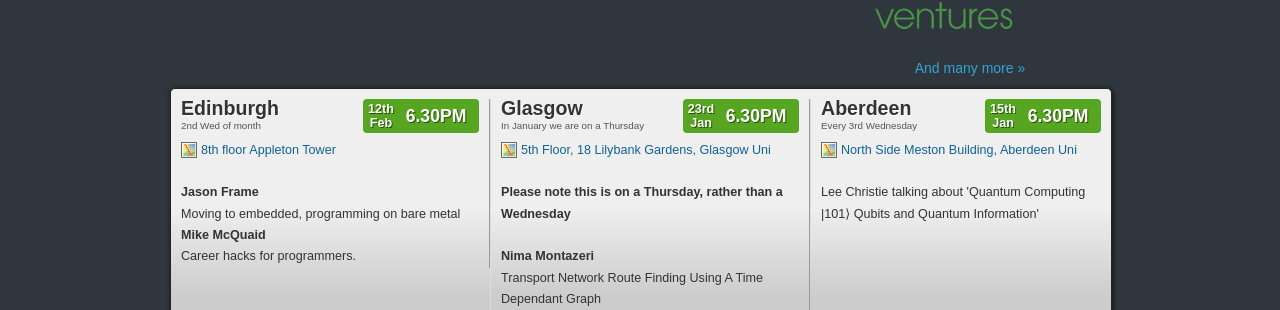
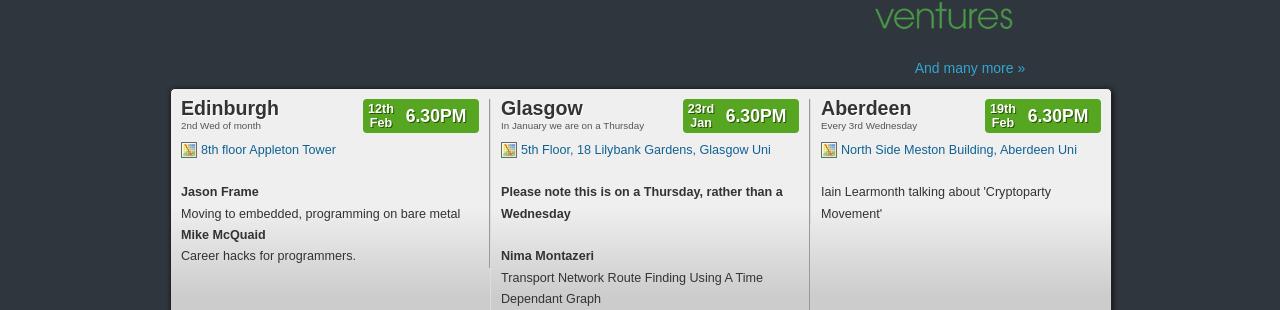
Before and after one commit to techmeetup/techmeetup.co.uk, a Jekyll site: the page built from index.html, in a window 1280 px wide. Shown: the part 324-634 px from the top of the page. Built offline with Jekyll 4.4.1, drawn with Linux system fonts in a browser that asks for light colours; Markdown is read by kramdown in place of the engine named in the settings.

Commit message:
Update index.html
Added Aberdeen Feb details

```diff
--- a/index.html
+++ b/index.html
@@ -89,13 +89,13 @@
     <span>Every 3rd Wednesday</span>
     <p><a href="http://maps.google.co.uk/maps?f=q&amp;source=s_q&amp;hl=en&amp;geocode=&amp;q=Meston+Building+Aberdeen+University&amp;sll=57.294593,-2.400159&amp;sspn=0.017437,0.034075&amp;ie=UTF8&amp;hq=Meston+Building+Aberdeen+University&amp;hnear=&amp;l" class="map">North Side Meston Building, Aberdeen Uni</a></p>
     <p>
-      Lee Christie talking about 'Quantum Computing |101⟩ Qubits and Quantum Information'
+      Iain Learmonth talking about 'Cryptoparty Movement'
     </p>
     <div class="datewrapper">
       <div class="when">
         <div class="daywrap">
-          <div class="day">15th</div>
-          <div class="month">Jan</div>
+          <div class="day">19th</div>
+          <div class="month">Feb</div>
         </div>
         <div class="time">6.30PM</div>
       </div>
```
